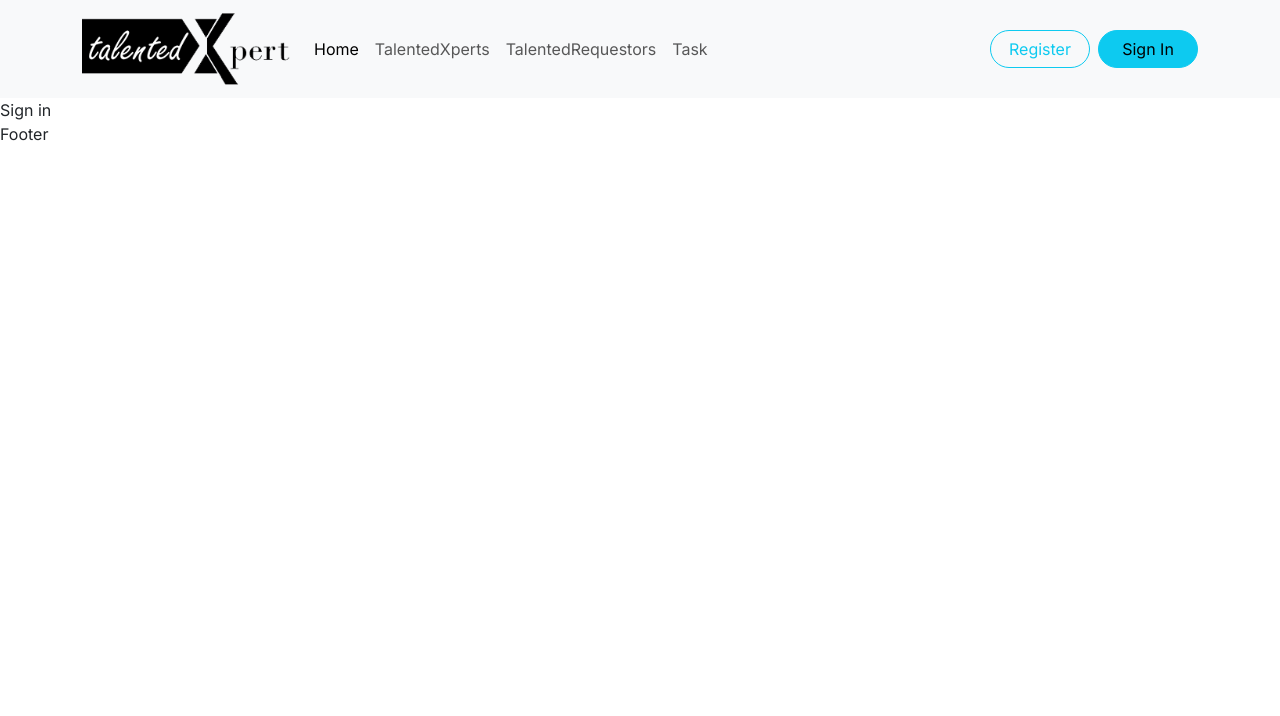
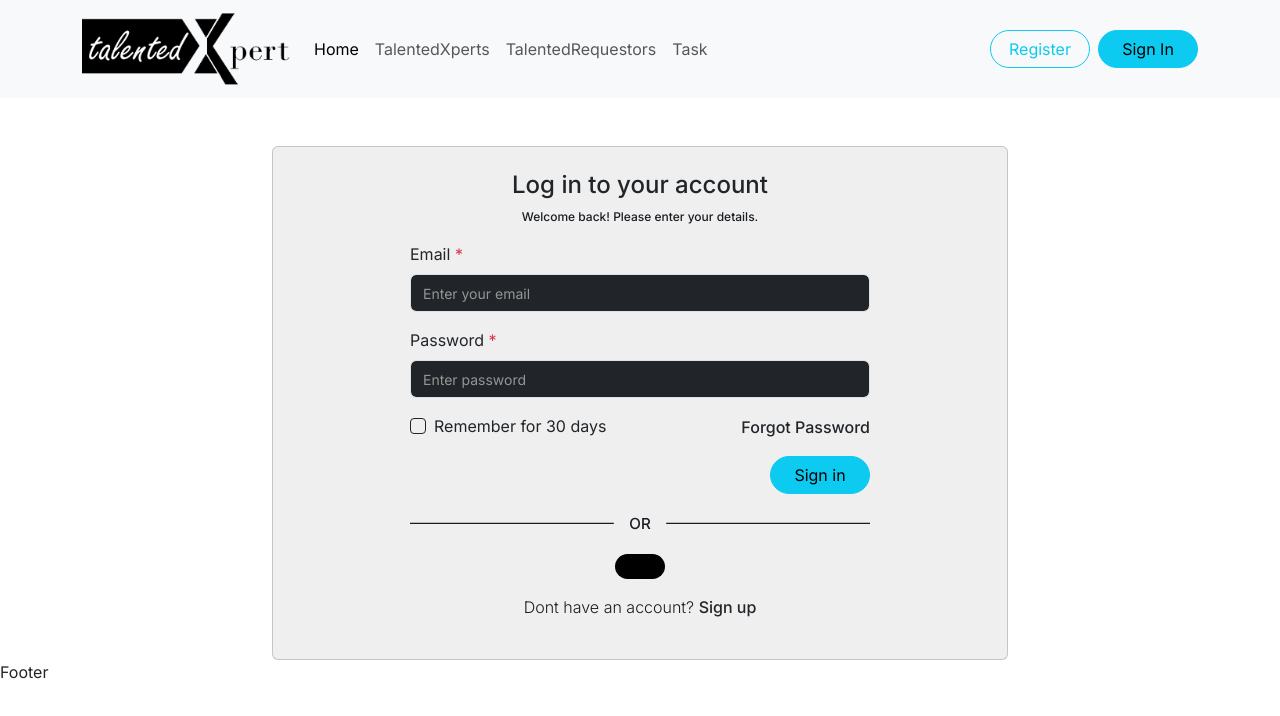
Before and after one commit to hamzakayani/talentedXpertWeb, a Next.js app: page /signin in a window 1280 px wide. Shown: the top 716 px of the page. Built offline with nearby package versions, Linux system fonts and the light colour scheme.

Commit message:
login page designining

```diff
--- a/public/assets/styles/fonts.scss
+++ b/public/assets/styles/fonts.scss
@@ -118,3 +118,7 @@
   font-weight: 900;
   font-style: italic;
 }
+
+.fs-12{
+  font-size: var(--fs12) !important;
+}
--- /dev/null
+++ b/public/assets/styles/signin.scss
@@ -0,0 +1,39 @@
+.sign-in {
+    .bg-tertiary {
+        background: var(--color_tertiary);
+    }
+
+    ::placeholder {
+        color: var(--color_placeholder) !important;
+        font-size: var(--fs14);
+    }
+
+    .signin-line {
+        width: 100%;
+        height: 28px;
+        object-fit: fill;
+    }
+
+    .form-control {
+        color: var(--color_white) !important;
+    }
+
+    .forget {
+        text-decoration: none;
+        cursor: pointer;
+
+        &:hover {
+            text-decoration: underline !important;
+        }
+    }
+
+    .signin-rectangle {
+        width: 50px;
+        height: 25px;
+        background-color: var(--color_black) !important;
+        border-radius: 18px;
+        display: flex;
+        justify-content: center;
+        align-items: center;
+    }
+}
--- a/src/app/globals.css
+++ b/src/app/globals.css
@@ -15,6 +15,8 @@
   --color_blue: rgba(10, 101, 204, 1);
   --color_white: rgb(255, 255, 255);
   --color_yellow: #ffc107;
+  --color_placeholder: #959595;
+
 
   /* font size*********** */
   --fs10: 10px;
@@ -43,6 +45,7 @@
   padding: 0;
   margin: 0;
 }
+
 h1,
 h2,
 h3,
@@ -53,9 +56,11 @@ p,
 a {
   color: var(--color_grey);
 }
+
 p {
   font-weight: 300;
 }
+
 .bg_black h1,
 .bg_black h2,
 .bg_black h3,
@@ -64,6 +69,7 @@ p {
 .bg_black h6 {
   color: var(--color_white);
 }
+
 .bg_black p,
 .bg_black a {
   color: var(--color_tertiary);
@@ -72,17 +78,21 @@ p {
 a {
   text-decoration: none;
 }
+
 .bg_black {
   background-color: var(--color_black);
 }
+
 .bg_tertiary {
   background-color: var(--color_tertiary);
 }
+
 .inter-font {
   font-family: "Inter", sans-serif;
   font-optical-sizing: auto;
   font-style: normal;
 }
+
 .poppins-thin {
   font-family: "Poppins", sans-serif;
   font-weight: 100;
@@ -205,13 +215,16 @@ body {
   flex-direction: column;
   height: 100vh;
 }
+
 .rating span {
   color: var(--color_tertiary);
   font-size: 20px;
 }
+
 .rating span.rated {
   color: var(--color_yellow);
 }
+
 footer {
   margin-top: auto;
 }
--- a/src/app/mainstyle.scss
+++ b/src/app/mainstyle.scss
@@ -1,4 +1,8 @@
 @import "../../public/assets/styles/buttons.scss";
+@import "../../public/assets/styles/signin.scss";
+@import "../../public/assets/styles/fonts.scss";
+
+
 .bg-tertiary {
   background: var(--color_tertiary);
 }
--- a/src/app/signin/page.tsx
+++ b/src/app/signin/page.tsx
@@ -1,3 +1,4 @@
+import SignIn from '@/components/log-in/Signin'
 import MainLayout from '@/components/MainLayout'
 import React from 'react'
 
@@ -5,7 +6,7 @@ const page = () => {
   return (
     <div>
       <MainLayout>
-        Sign in
+        <SignIn/>
       </MainLayout>
     </div>
   )
--- /dev/null
+++ b/src/components/log-in/Signin.tsx
@@ -0,0 +1,69 @@
+import React from 'react'
+import Image from "next/image";
+
+const Signin = () => {
+  return (
+    <section className='sign-in'>
+      <div className='container'>
+        <div className='row mt-5'>
+          <div className='col-md-8 mx-auto'>
+            <div className="card bg-tertiary">
+              <div className="card-body py-4">
+                <div className='row'>
+                  <div className='col-md-8 mx-auto'>
+                    <h4 className='text-center'>Log in to your account</h4>
+                    <p className='fw-medium fs-12 text-center'>Welcome back! Please enter your details.</p>
+                    <div className="mb-3">
+                      <label htmlFor="exampleFormControlInput1" className="form-label">Email <span className='text-danger'>*</span> </label>
+                      <input type="email" className="form-control bg-dark" id="exampleFormControlInput1" placeholder="Enter your email"></input>
+                    </div>
+                    <div className="mb-3 position-relative">
+                      <label htmlFor="exampleFormControlInput1" className="form-label">Password <span className='text-danger'>*</span> </label>
+                      <input type="password" id="inputPassword5" className="form-control bg-dark" aria-describedby="passwordHelpBlock" placeholder="Enter password"></input>
+                      <div className='position-absolute'>
+                        <i className="bi bi-eye-slash"></i>
+                      </div>
+                    </div>
+                    <div className='d-flex justify-content-between align-items-center flex-wrap mb-3'>
+                      <div className="form-check">
+                        <input className="form-check-input bg-transparent border-dark" type="checkbox" value="" id="flexCheckDefault" />
+                        <label className="form-check-label" htmlFor="flexCheckDefault">
+                          Remember for 30 days
+                        </label>
+                      </div>
+                      <a className='fw-medium text-dark forget'>Forgot Password</a>
+                    </div>
+                    <div className='text-end mb-3'>
+                      <button type="button" className="btn btn-info rounded-pill">Sign in</button>
+                    </div>
+                    <div className='text-center mb-3'>
+                      <Image
+                        src="/assets/images/signin-line.svg"
+                        alt="img"
+                        className="img-fluid signin-line"
+                        width={255}
+                        height={255}
+                        priority
+                      />
+                    </div>
+                    <div className='d-flex justify-content-center mb-3'>
+                     <div className='signin-rectangle'>
+
+                     </div>
+                    </div>
+                    <p className=' text-center'>Dont have an account? <a className='forget text-dark fw-medium'>Sign up</a></p>
+                  </div>
+                </div>
+
+              </div>
+            </div>
+          </div>
+        </div>
+      </div>
+
+
+    </section >
+  )
+}
+
+export default Signin
```
Also changed, not shown: public/assets/images/signin-line.svg (added).
